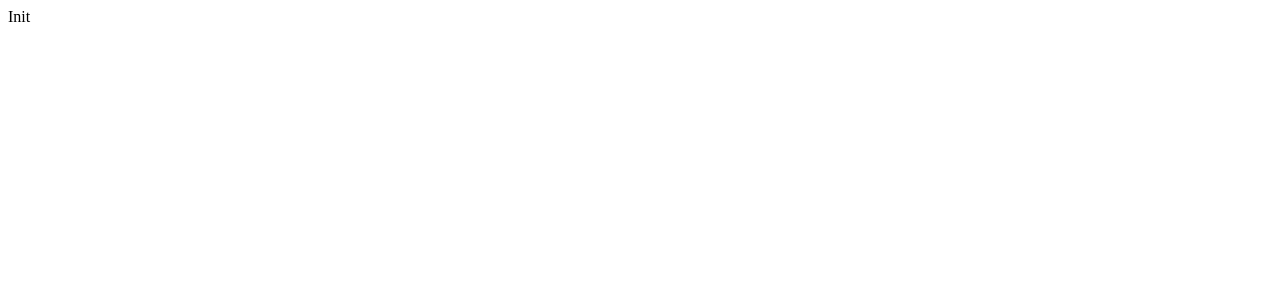
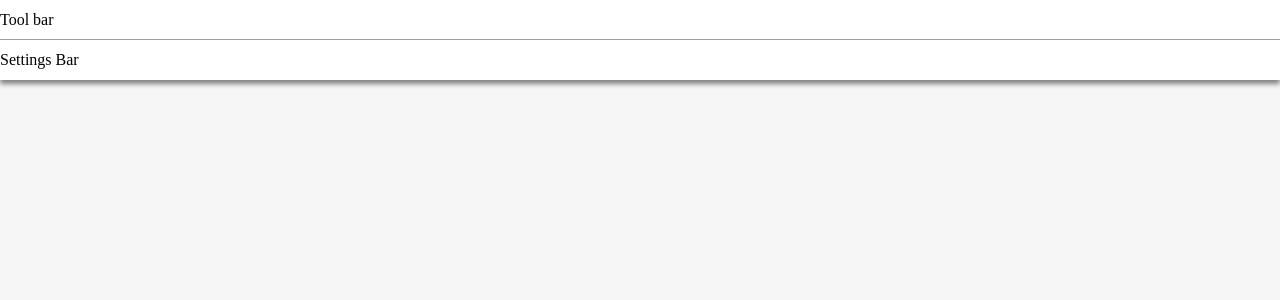
Before and after one commit to AlexRutkovskiy/Canva, a React (Vite) app: page / in a window 1280 px wide. Shown: the top 300 px of the page. Built offline with nearby package versions, Linux system fonts and the light colour scheme.

Commit message:
Feat: add base markdown

```diff
--- a/package.json
+++ b/package.json
@@ -10,8 +10,10 @@
     "preview": "vite preview"
   },
   "dependencies": {
+    "D": "^1.0.0",
     "react": "^18.3.1",
-    "react-dom": "^18.3.1"
+    "react-dom": "^18.3.1",
+    "sass": "^1.80.2"
   },
   "devDependencies": {
     "@eslint/js": "^9.11.1",
--- /dev/null
+++ b/src/App.tsx
@@ -0,0 +1,23 @@
+import { type FC } from "react";
+import "@styles/app.scss";
+
+import { ToolBar } from "@components/ToolBar";
+import { SettingsBar } from "@components/SettingsBar";
+import { Canvas } from "@components/Canvas";
+
+const mainClass = "app"
+
+const App: FC = () => {
+
+  return (
+    <div className={mainClass}>
+      <div className={`${mainClass}__panel`}>
+        <ToolBar />
+        <SettingsBar />
+      </div>
+      <Canvas />
+    </div>
+  )
+}
+
+export { App };
--- /dev/null
+++ b/src/components/Canvas.tsx
@@ -0,0 +1,13 @@
+import { type FC } from "react";
+
+const mainClass = "canvas";
+
+const Canvas: FC = () => {
+  return (
+    <div className={mainClass}>
+      <canvas />
+    </div>
+  )
+}
+
+export { Canvas }
--- /dev/null
+++ b/src/components/SettingsBar.tsx
@@ -0,0 +1,15 @@
+import { type FC } from "react";
+import "@styles/bar.scss";
+
+const mainClass = "bar";
+
+const SettingsBar: FC = () => {
+
+  return (
+    <div className={mainClass}>
+      Settings Bar
+    </div>
+  )
+}
+
+export { SettingsBar }
--- /dev/null
+++ b/src/components/ToolBar.tsx
@@ -0,0 +1,14 @@
+import {type FC} from "react";
+import "@styles/bar.scss";
+
+const mainClass = "bar";
+
+const ToolBar: FC = () => {
+  return (
+    <div className={mainClass}>
+      Tool bar
+    </div>
+  )
+}
+
+export { ToolBar }
--- a/src/main.tsx
+++ b/src/main.tsx
@@ -1,8 +1,10 @@
 import { StrictMode } from 'react'
 import { createRoot } from 'react-dom/client'
 
+import { App } from "./App";
+
 createRoot(document.getElementById('root')!).render(
   <StrictMode>
-    Init
+    <App />
   </StrictMode>,
 )
--- /dev/null
+++ b/src/styles/app.scss
@@ -0,0 +1,21 @@
+@import "./variables.scss";
+
+* {
+  margin: 0;
+  padding: 0;
+  box-sizing: border-box;
+}
+
+$name: "app";
+
+.#{$name} {
+  height: 100vh;
+  max-height: 100vh;
+  width: 100vw;
+  max-width: 100vw;
+  background-color: $background-color;
+
+  &__panel {
+    box-shadow: 0 4px 5px gray;
+  }
+}
--- /dev/null
+++ b/src/styles/bar.scss
@@ -0,0 +1,14 @@
+@import "./variables.scss";
+
+$name: "bar";
+
+.#{$name} {
+  height: $bar-height;
+  background: white;
+  display: flex;
+  align-items: center;
+
+  &:not(:last-of-type) {
+    border-bottom: 1px solid #9d9d9d;
+  }
+}
--- /dev/null
+++ b/src/styles/canvas.scss
@@ -0,0 +1 @@
+@import "./variables.scss";
--- /dev/null
+++ b/src/styles/variables.scss
@@ -0,0 +1,3 @@
+$background-color: #f6f6f6;
+
+$bar-height: 40px;
--- a/tsconfig.app.json
+++ b/tsconfig.app.json
@@ -14,9 +14,9 @@
     "noEmit": true,
     "jsx": "react-jsx",
     "paths": {
-      "@components/*": ["./src/components"],
-      "@store/*": ["./src/store"],
-      "@styles/*": ["./src/styles"],
+      "@components/*": ["./src/components/*"],
+      "@store/*": ["./src/store/*"],
+      "@styles/*": ["./src/styles/*"],
     },
 
     /* Linting */
```
Also changed, not shown: 1 other file (tests, documents, lock files or other folders).
